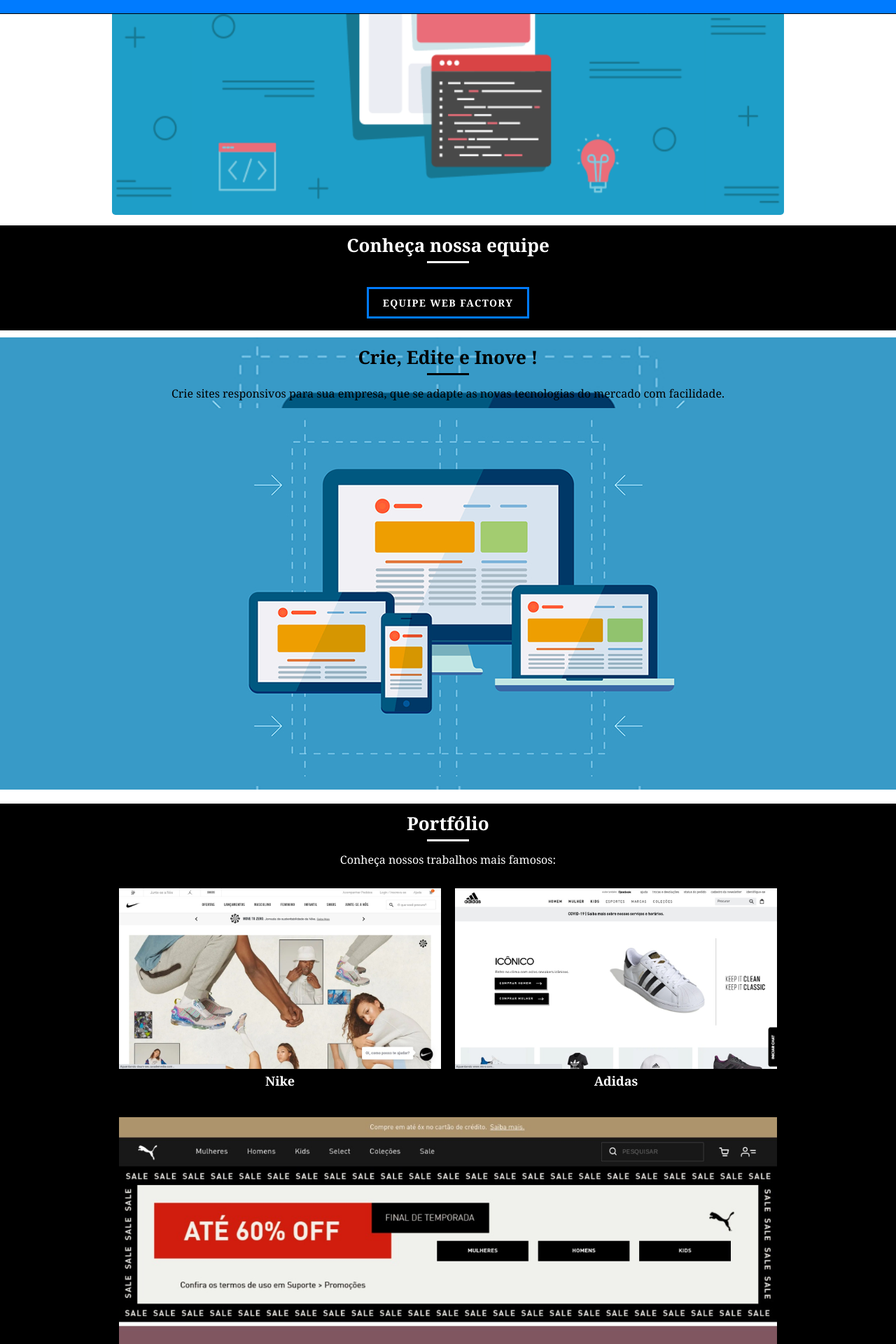
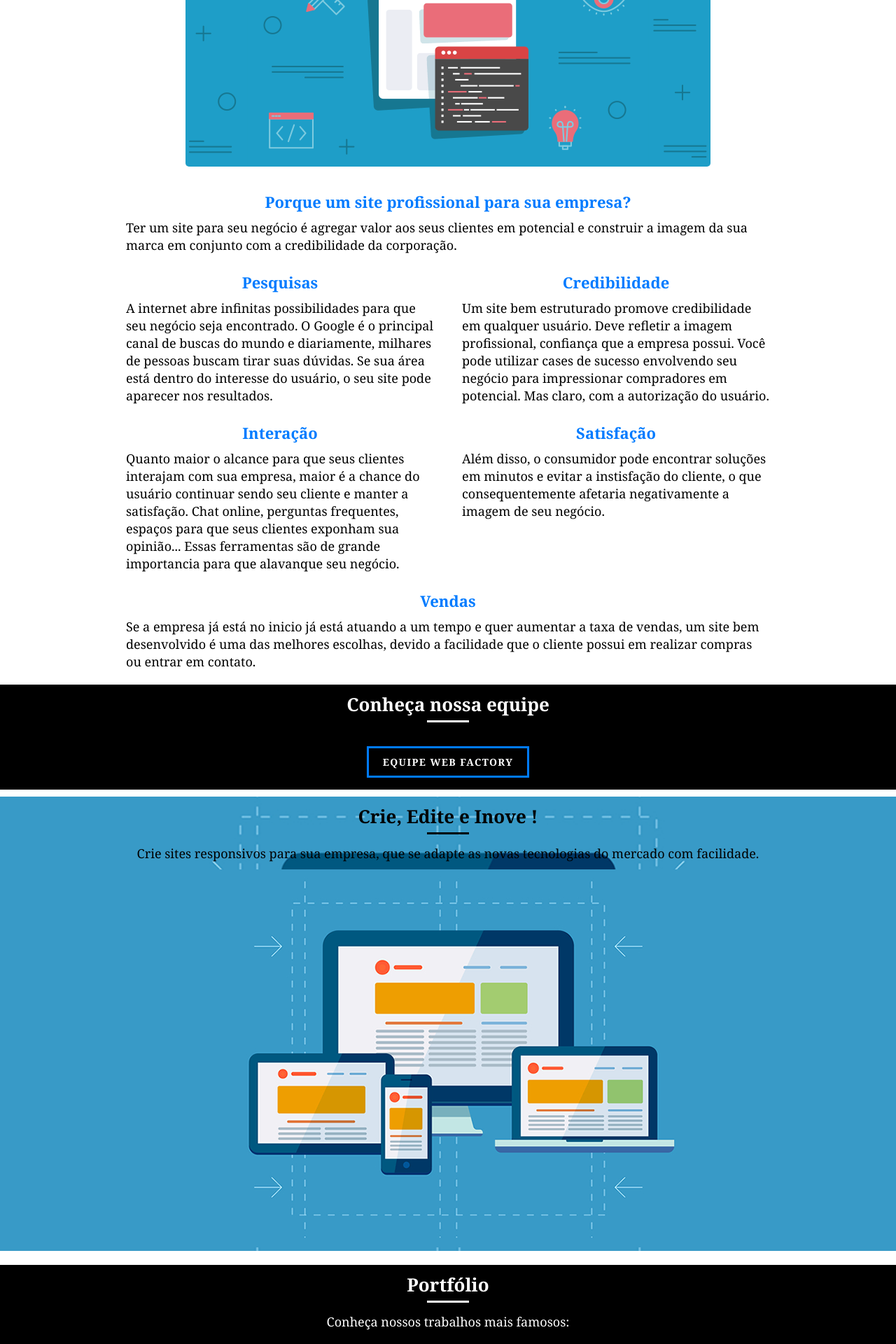
Before and after one commit to ThomasMoraes02/Tecnologia-da-Informa-o---Web-Factory, a CodeIgniter app: page /database/ in a window 1280 px wide. Shown: the part 316-2236 px from the top of the page at 70% size. Run offline with CodeIgniter, Linux system fonts and the light colour scheme.

Commit message:
Web Factory

```diff
--- a/application/views/estrutura/header.php
+++ b/application/views/estrutura/header.php
@@ -11,11 +11,10 @@
 <header class=" header ">
         <div class="container ">
             <a href="<?php echo site_url("home/index/index.php") ?>" class="grid-4 ">
-                <img src="<?php echo base_url("assets/img/logo") ?>" alt="logo da web factory">
+                <img src="<?php echo base_url("assets/img/logo.png") ?>" alt="logo da web factory">
             </a>
             <nav class="header_menu grid-12 ">
                 <ul>
-                    <li><a href="<?php echo site_url("home/index/index.php")?>">Home</a></li>
                     <li><a href="<?php echo site_url("contato/index/contato.php")?>">Contato</a></li>
                     <li><a href="<?php echo site_url("sobre/index/sobre.php")?>">Sobre Nós</a></li>
                     <li><a href="<?php echo site_url("trabalhe/index/trabalhe.php")?>">Trabalhe Conosco</a></li>
--- a/application/views/home/index.php
+++ b/application/views/home/index.php
@@ -2,7 +2,41 @@
     <div class="container">
         <h1 class="titulo">Crie o site ideal para sua empresa</h1>
         <p class="conteudo">Desenhe o site de sua empresa! Aqui na Web Factory damos a chance de nossos clientes serem os próprios Desenvolvedores! Desenvolva sites, blogs, anúncios... Com as ferramentas da Web Factory sua empresa estará a um passo do sucesso.</p>
-        <img src="<?php echo base_url("assets/img/imagem2.png")?>" alt="Estrutura sites">
+
+        <div class="grid-16 imagem-intro">
+            <img src="<?php echo base_url("/assets/img/imagem2.png") ?>" alt="Web Factory">
+        </div>
+
+        <div class="grid-16">
+        <h2>Porque um site profissional para sua empresa?</h2>
+            <p>Ter um site para seu negócio é agregar valor aos seus clientes em potencial e construir a imagem da sua marca em conjunto com a credibilidade da corporação.</p>
+        </div>
+
+        <div class="grid-8">
+        <h2>Pesquisas</h2>
+            <p>A internet abre infinitas possibilidades para que seu negócio seja encontrado. O Google é o principal canal de buscas do mundo e diariamente, milhares de pessoas buscam tirar suas dúvidas. Se sua área está dentro do interesse do usuário, o seu site pode aparecer nos resultados.</p>
+        </div>
+
+        <div class="grid-8">
+        <h2>Credibilidade</h2>
+            <p>Um site bem estruturado promove credibilidade em qualquer usuário. Deve refletir a imagem profissional, confiança que a empresa possui. Você pode utilizar cases de sucesso envolvendo seu negócio para impressionar compradores em potencial. Mas claro, com a autorização do usuário.</p>
+        </div>
+
+        <div class="grid-8">
+        <h2>Interação</h2>
+            <p>Quanto maior o alcance para que seus clientes interajam com sua empresa, maior é a chance do usuário continuar sendo seu cliente e manter a satisfação. Chat online, perguntas frequentes, espaços para que seus clientes exponham sua opinião... Essas ferramentas são de grande importancia para que alavanque seu negócio.</p>
+        </div>
+
+        <div class="grid-8">
+        <h2>Satisfação</h2>
+            <p>Além disso, o consumidor pode encontrar soluções em minutos e evitar a instisfação do cliente, o que consequentemente afetaria negativamente a imagem de seu negócio.</p>
+        </div>
+
+        <div class="grid-16">
+        <h2>Vendas</h2>
+            <p>Se a empresa já está no inicio já está atuando a um tempo e quer aumentar a taxa de vendas, um site bem desenvolvido é uma das melhores escolhas, devido a facilidade que o cliente possui em realizar compras ou entrar em contato.</p>
+        </div>
+
     </div>
 </section>
 
--- a/assets/css/style.css
+++ b/assets/css/style.css
@@ -22,9 +22,10 @@ body {
 }
 
 .conteudo {
-    font-size: 16px;
+    font-size: 18px;
     margin-bottom: 10px;
     text-align: center;
+    line-height: 25px;
 }
 
 
@@ -126,11 +127,29 @@ body {
     padding-top: 50px;
 }
 
+.imagem-intro {
+    text-align: center;
+}
+
 .introducao img {
     max-width: 100%;
-    height: 400px;
-    margin: 0px auto;
     border-radius: 5px;
+    text-align: center;
+    margin-bottom: 15px;
+}
+
+.introducao h2 {
+    font-size: 22px;
+    font-weight: bold;
+    color: #007bff;
+    padding-top: 15px;
+    text-align: center;
+}
+
+.introducao h2+p {
+    font-size: 18px;
+    line-height: 25px;
+    padding: 10px;
 }
 
 
```
Also changed, not shown: assets/img/logo.png (added).
